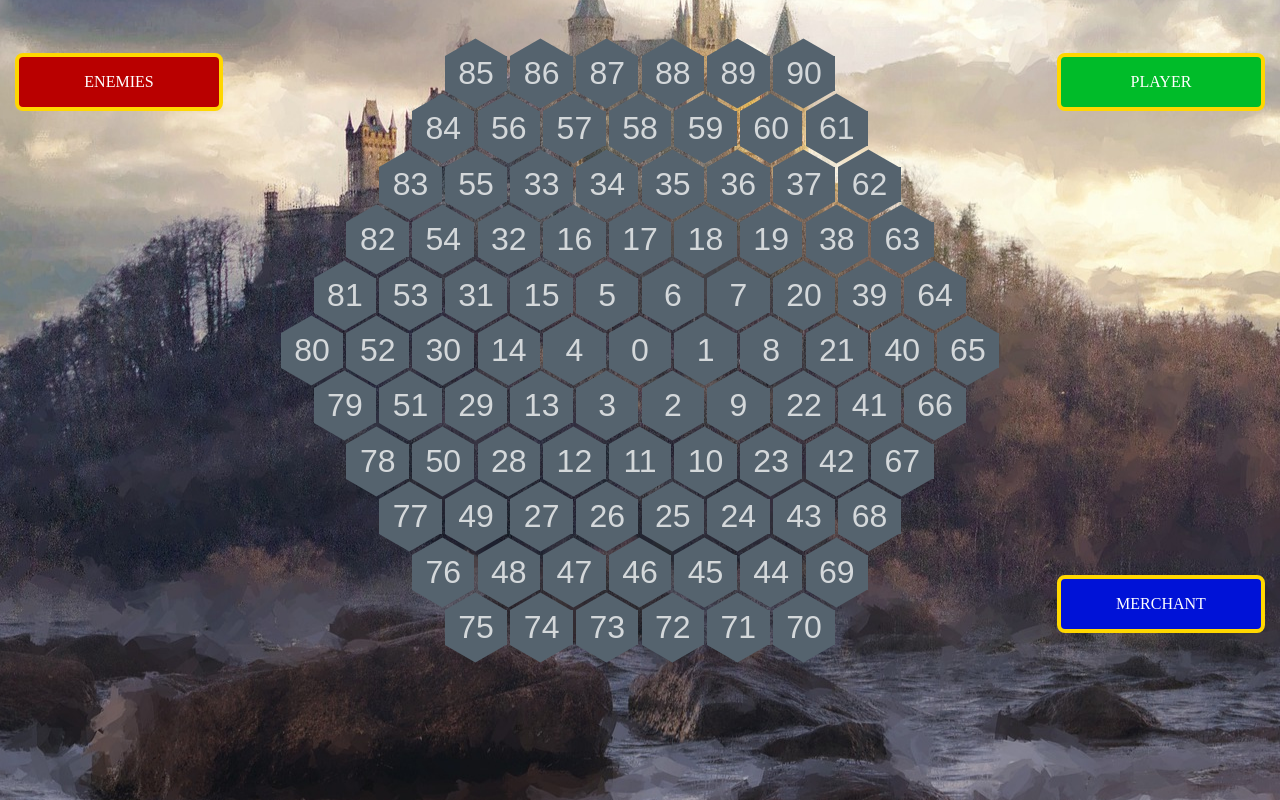
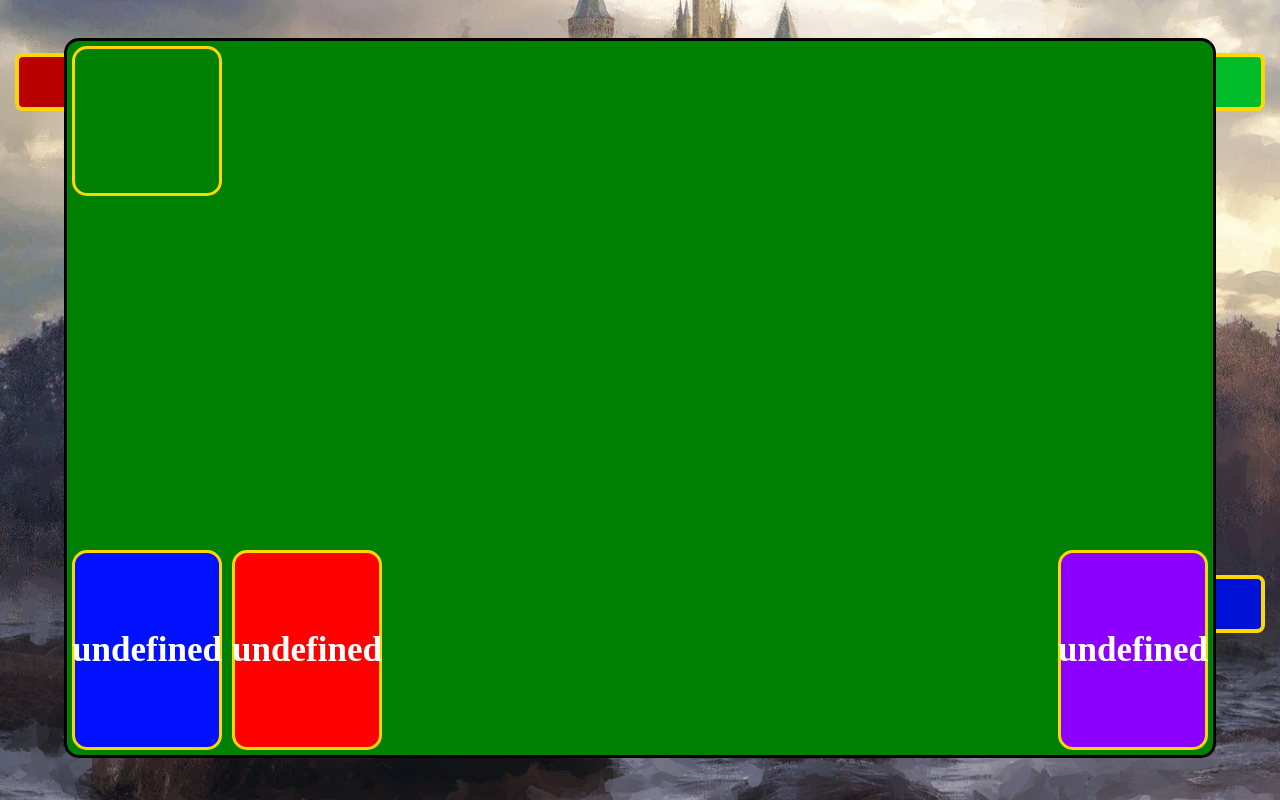
Before and after one commit to Tkogiah/test-game, a website with bundled scripts: page index.html in a window 1280 px wide. Both pictures are taken after a click on the element "PLAYER". Built offline with nearby package versions, Linux system fonts and the light colour scheme.

Commit message:
added components

```diff
--- a/index.html
+++ b/index.html
@@ -5,11 +5,12 @@
     <meta http-equiv="X-UA-Compatible" content="IE=edge">
     <meta name="viewport" content="width=device-width, initial-scale=1.0">
     <title>Document</title>
+    <link rel="stylesheet" href="/sass/main/styles.css">
     <link rel="stylesheet" href="/sass/main/board.css">
     <link rel="stylesheet" href="/sass/modals/player.css">
     <link rel="stylesheet" href="/sass/modals/enemies.css">
     <link rel="stylesheet" href="/sass/modals/merchant.css">
-    <script type="module" src='js/index.js'></script>
+    <script type="module" src='/js/main.js' defer></script>
 </head>
 <body>
     <div id="hexboard">
--- a/js/index.js
+++ /dev/null
@@ -1,2 +0,0 @@
-import * as mainButtons from "./mainButtons";
-import { $ } from "./quickFunctions.js";
--- /dev/null
+++ b/js/main.js
@@ -0,0 +1 @@
+import * as playerButton from './mainButtons.js'
--- a/js/mainButtons.js
+++ b/js/mainButtons.js
@@ -1,13 +1,6 @@
-import * as player from "./playerModal"
+import * as player from './modals/playerModal.js'
+import {$} from './components/quickFunctions.js'
 
-function $(id) {
-    if(typeof id === 'string' || id instanceof String) {
-        return document.getElementById(id)
-    }
-    else {
-        return id[0]
-    }
-}
 
 //**** 3 MODAL BUTTONS ON THE MAIN PAGE ****//
 
@@ -17,7 +10,7 @@ export const playerButton = $("player-button")
 
 playerButton.addEventListener('click', function() {
     console.log('write player modal')
-    //player.displayPlayerModal()
+    player.displayPlayerModal()
 })
 
 //ENEMIES BUTTON
--- /dev/null
+++ b/js/modals/playerModal.js
@@ -0,0 +1,32 @@
+import {$} from '../components/quickFunctions.js'
+
+export function displayPlayerModal() {
+    let drawTotal, discardTotal, handTotal
+    const container = document.createElement('div')
+    container.classList.add('player-main')
+    container.innerHTML =
+    `
+        <div class="row container">
+            <div id='player-image' class="image-container container"></div>
+
+            <div id='draw-deck' class="draw-container container center column">
+                <h3>${drawTotal}</h3>
+            </div>
+
+            <div id='discard-deck' class="discard-container container center column">
+                <h3>${discardTotal}</h3>
+            </div>
+
+            <div id='hand-deck'
+            class="hand-container container center column">
+                <h3>${handTotal}</h3>
+            </div>
+        </div>
+    `
+    const imageContainer = document.createElement('div')
+    const playerHandContaier = document.createElement('div')
+    const playerDrawPileContainer = document.createElement('div')
+    //const playerDiscardPileContainer = document.createElement('div')
+    document.body.appendChild(container)
+
+}
--- a/js/playerModal.js
+++ /dev/null
@@ -1,19 +0,0 @@
-export function $(id) {
-    if(typeof id === 'string' || id instanceof String) {
-        return document.getElementById(id)
-    }
-    else {
-        return id[0]
-    }
-}
-
-export function displayPlayerModal() {
-    const container = document.createElement('div')
-    container.classList.add('player-main')
-    const imageContainer = document.createElement('div')
-    const playerHandContaier = document.createElement('div')
-    const playerDrawPileContainer = document.createElement('div')
-    //const playerDiscardPileContainer = document.createElement('div')
-    document.body.appendChild(container)
-
-}
--- /dev/null
+++ b/sass/main/styles.scss
@@ -0,0 +1,21 @@
+.column {
+    display: flex;
+    flex-direction: column;
+    box-sizing: border-box;
+}
+.row {
+    display: flex;
+    flex-direction: row;
+    box-sizing: border-box;
+}
+.container {
+    box-sizing: border-box;
+    position: relative;
+    width: 100%;
+    height: 100%;
+}
+.center {
+    justify-content: center;
+    align-items: center;
+    text-align: center;
+}
--- a/sass/modals/player.scss
+++ b/sass/modals/player.scss
@@ -1,10 +1,59 @@
 .player-main {
     box-sizing: border-box;
-    min-width: 80vw;
-    min-height: 80vh;
+    width: 90vw;
+    height: 90vh;
     border: 3px solid black;
+    border-radius: 15px;
     position: absolute;
     background-color: green;
     margin-top: 3%;
     z-index: 10;
+    right: 5%;
+
+    .image-container {
+        height: 150px;
+        width: 150px;
+        background-image: url('');
+        background-position: center;
+        background-size: cover;
+        position: absolute;
+        border: 3px solid gold;
+        border-radius: 15px;
+        top: 5px;
+        left: 5px;
+    }
+    .draw-container {
+        height: 200px;
+        width: 150px;
+        background-color: rgb(1, 17, 253);
+        position: absolute;
+        border: 3px solid gold;
+        border-radius: 15px;
+        bottom: 5px;
+        left: 5px;
+        font-size: 30px;
+    }
+    .discard-container {
+        height: 200px;
+        width: 150px;
+        background-color: rgb(255, 0, 0);
+        position: absolute;
+        border: 3px solid gold;
+        border-radius: 15px;
+        bottom: 5px;
+        left: 165px;
+        font-size: 30px;
+    }
+    .hand-container {
+        height: 200px;
+        width: 150px;
+        background-color: rgb(140, 0, 255);
+        position: absolute;
+        border: 3px solid gold;
+        border-radius: 15px;
+        bottom: 5px;
+        right: 5px;
+        font-size: 30px;
+    }
+
 }
```
Also changed, not shown: js/components/quickFunctions.js (renamed from js/quickFunctions.js), sass/main/styles.css (added), sass/modals/enemies.css, sass/modals/player.css, 3 other files.
